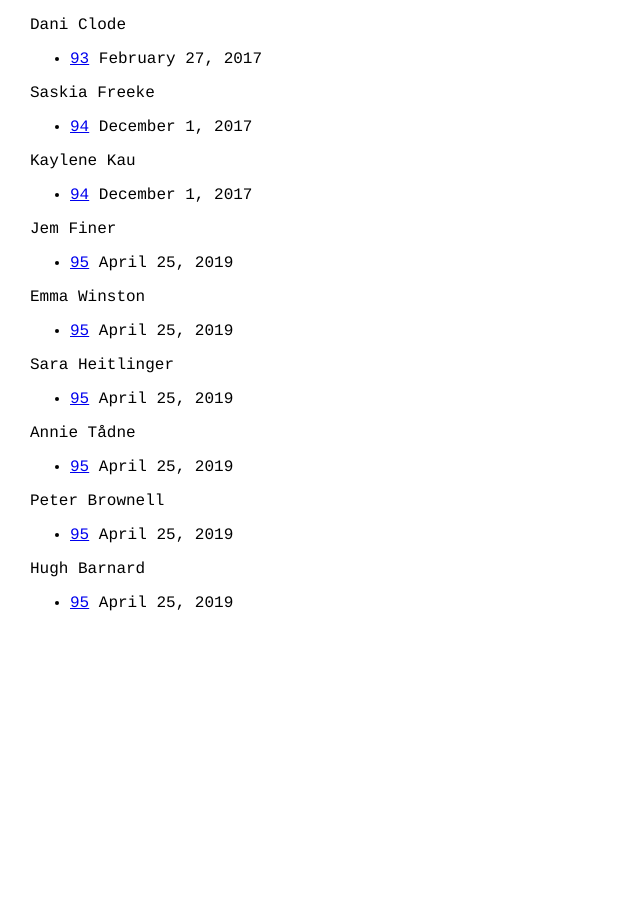
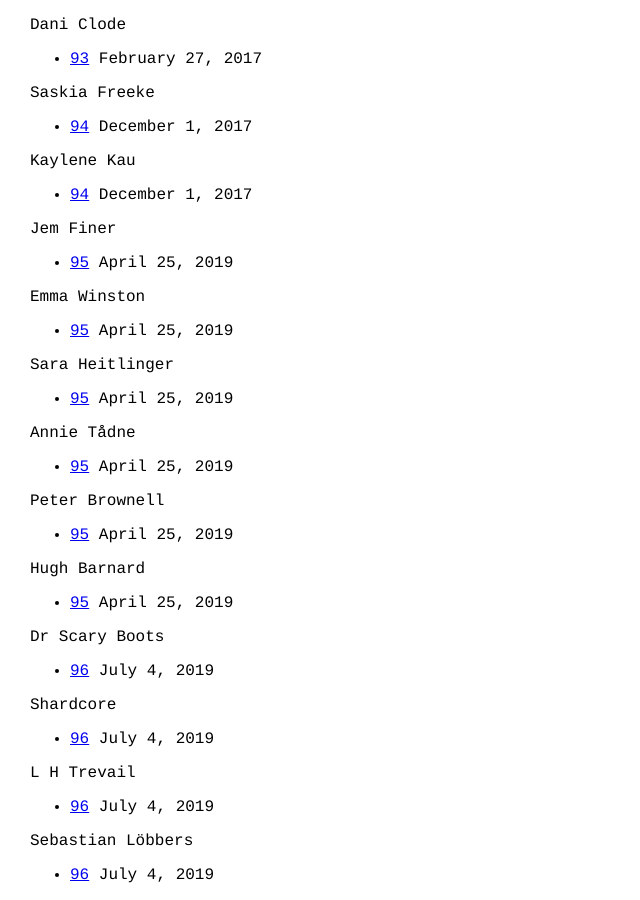
Before and after one commit to dorkbotlondon/dorkbotlondon.github.io, a Jekyll site: the page built from speakers.html, in a window 1280 px wide and 900 px high, scrolled down 16665 px. Shown: the whole window, without its empty margins (0-640 px from the left). Built offline with Jekyll 4.4.1, drawn with Linux system fonts in a browser that asks for light colours; Markdown is read by kramdown in place of the engine named in the settings; before the commit the page ends 17293 px from its top, so only the background shows below that.

Commit message:
Add speakers to DB96

```diff
--- a/_posts/2019-07-04-96.html
+++ b/_posts/2019-07-04-96.html
@@ -5,6 +5,10 @@ start: 2019-07-04 19:30:00
 end: 2019-07-04 22:30:00
 where: limehouse_town_hall
 tags:
+    - Dr Scary Boots
+    - Shardcore
+    - L H Trevail
+    - Sebastian Löbbers
 ---
 
 July 4th: INDEPENDENCE DORK
```
